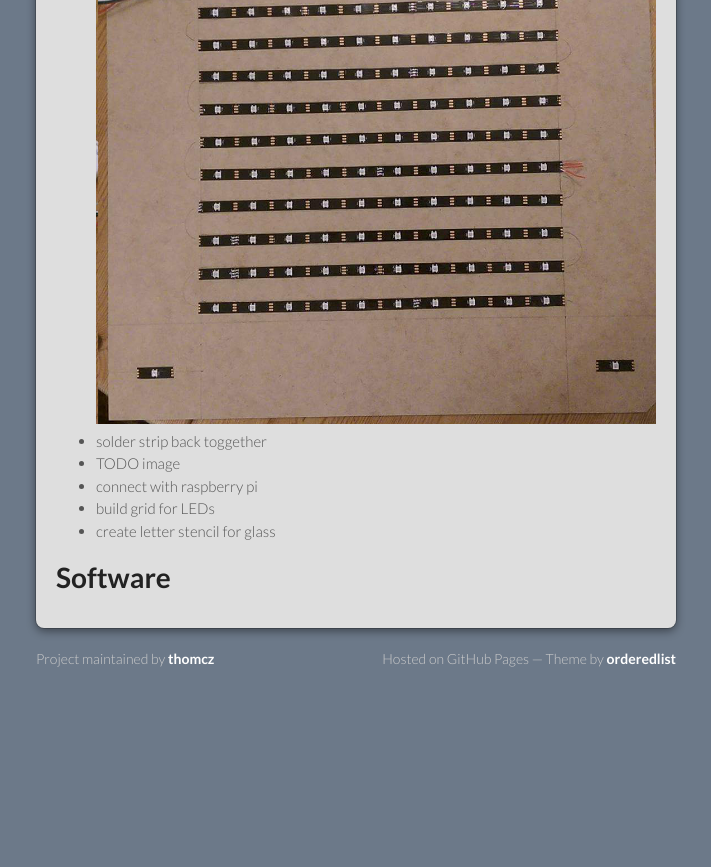
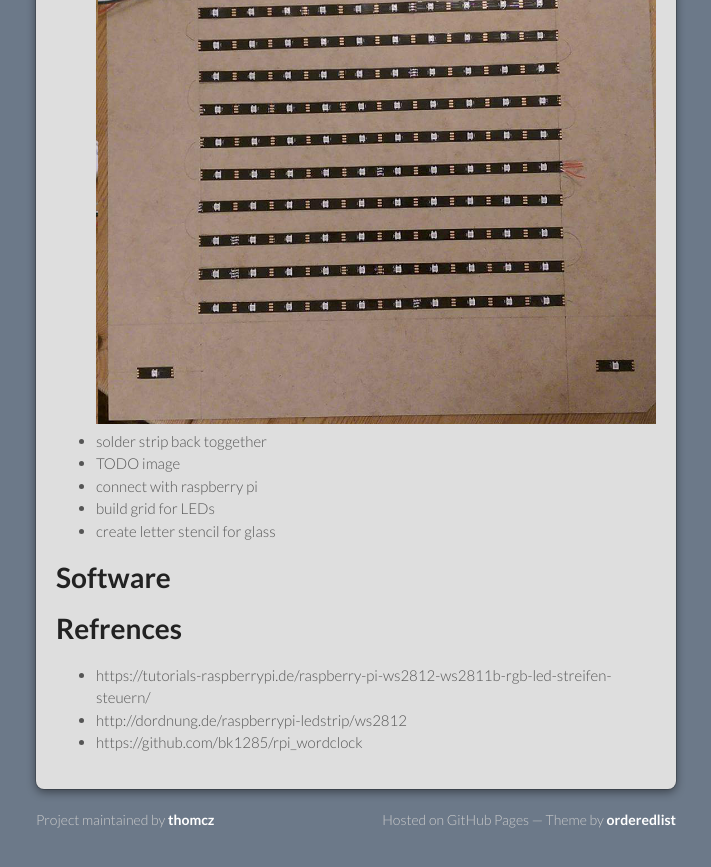
Before and after one commit to thomcz/word-clock, a Jekyll site: the page built from docs/index.md, in a window 1280 px wide and 900 px high, scrolled down 1401 px. Shown: the top 867 px of the window, without its empty margins (284-995 px from the left). Built offline with Jekyll 4.4.1, drawn with Linux system fonts in a browser that asks for light colours; our own code applies the rules of GitHub Pages for plain Markdown files; before the commit the page ends 2140 px from its top, so only the background shows below that.

Commit message:
added references

```diff
--- a/docs/index.md
+++ b/docs/index.md
@@ -42,3 +42,8 @@ python python/examples/strandtest.py
 - create letter stencil for glass
 
 # Software
+
+# Refrences
+- https://tutorials-raspberrypi.de/raspberry-pi-ws2812-ws2811b-rgb-led-streifen-steuern/
+- http://dordnung.de/raspberrypi-ledstrip/ws2812
+- https://github.com/bk1285/rpi_wordclock
```
